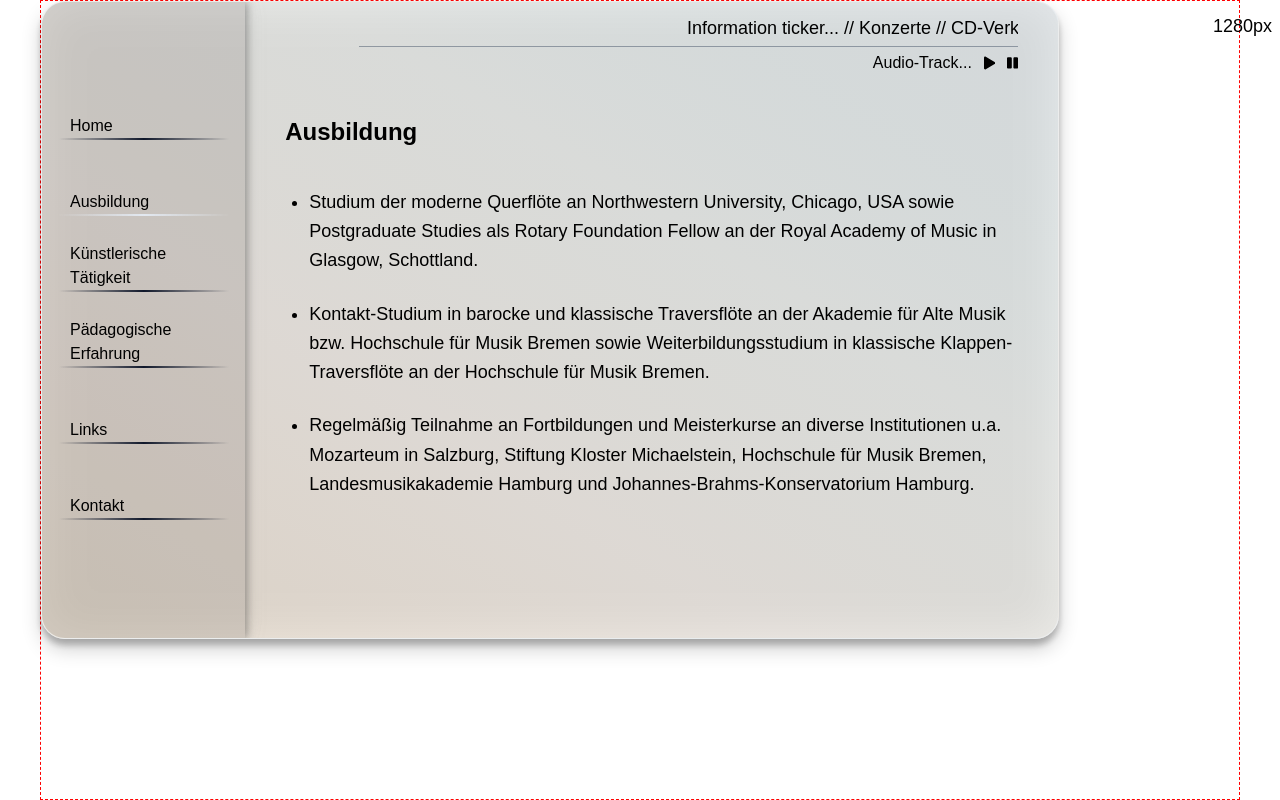
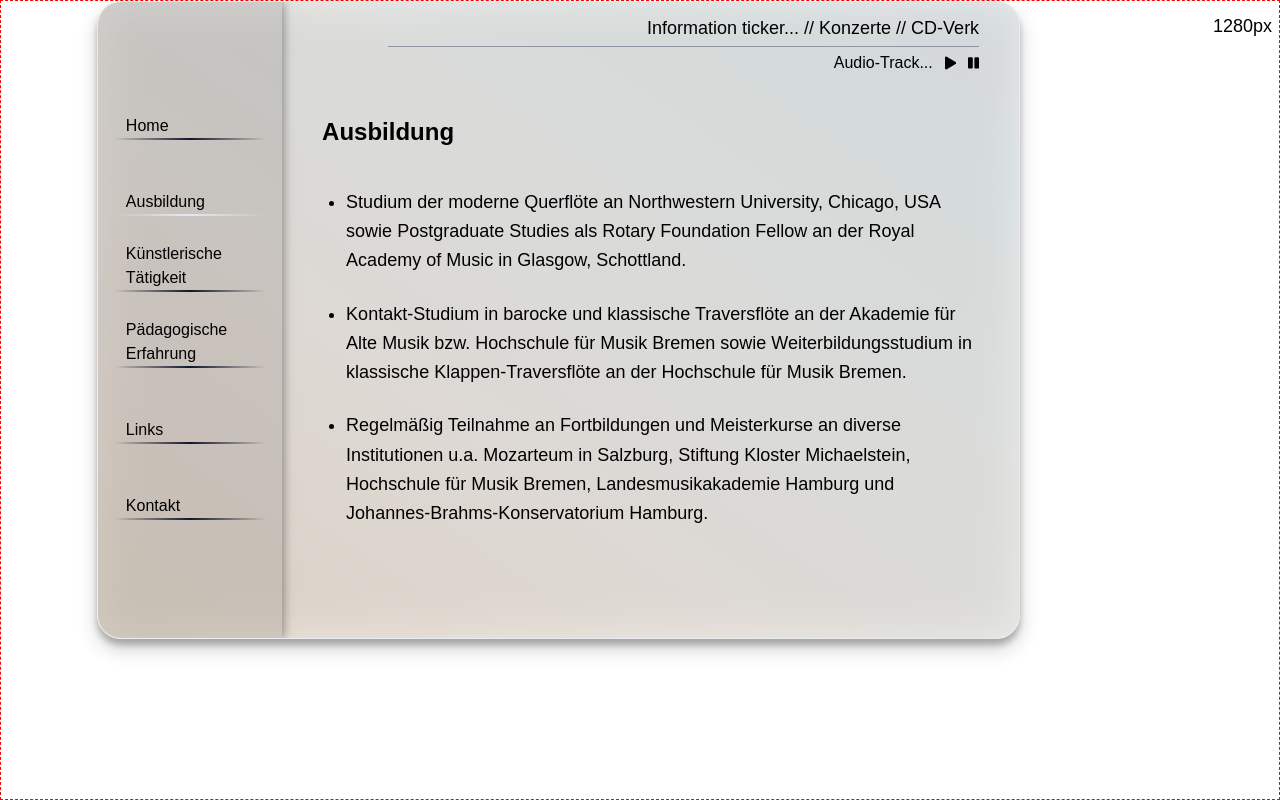
Before and after one commit to j-eick/lonni-homepage, a Next.js app: page /home/ausbildung in a window 1280 px wide. Built offline with nearby package versions, Linux system fonts and the light colour scheme.

Commit message:
minor corrections

```diff
--- a/app/globals.css
+++ b/app/globals.css
@@ -100,7 +100,6 @@ body {
 
 body {
     min-height: 100svh;
-    max-width: 1200px;
     border: 1px dashed red;
     margin: 0 auto;
     display: flex;
--- a/app/layout.tsx
+++ b/app/layout.tsx
@@ -1,7 +1,7 @@
 import type { Metadata } from "next";
 
+import "./globals.css";
 import localFont from "next/font/local";
-import "./globals.css";
 import { ReactNode } from "react";
 
 const geistSans = localFont({
@@ -38,5 +38,12 @@ type MainLayoutProps = {
     children: ReactNode;
 };
 const MainLayout = ({ children }: MainLayoutProps) => {
-    return <div className={`h-full w-full`}>{children}</div>;
+    return (
+        <div
+            className={`h-full
+                        1120x:w-canvas-width`}
+        >
+            {children}
+        </div>
+    );
 };
--- a/tailwind.config.js
+++ b/tailwind.config.js
@@ -186,18 +186,21 @@ module.exports = {
                 "9/10": "90%",
                 "9.5/10": "95%",
                 "nav-minWidth": "min(30%, 270px)",
+                "canvas-width": "min(85%, 1200px)",
             },
             maxWidth: {
                 "950px": "950px",
                 "1050px": "1050px",
                 "1150px": "1150px",
+                "1200px": "1200px",
                 "1250px": "1250px",
                 "1350px": "1350px",
             },
             screens: {
-                "950x": "950px",
-                "1175x": "1175px",
-                "1250x": "1250px",
+                // "950x": "950px",
+                // "1175x": "1175px",
+                "1120x": "1120px",
+                // "1250x": "1250px",
             },
             translate: {
                 1.5: "6px",
```
